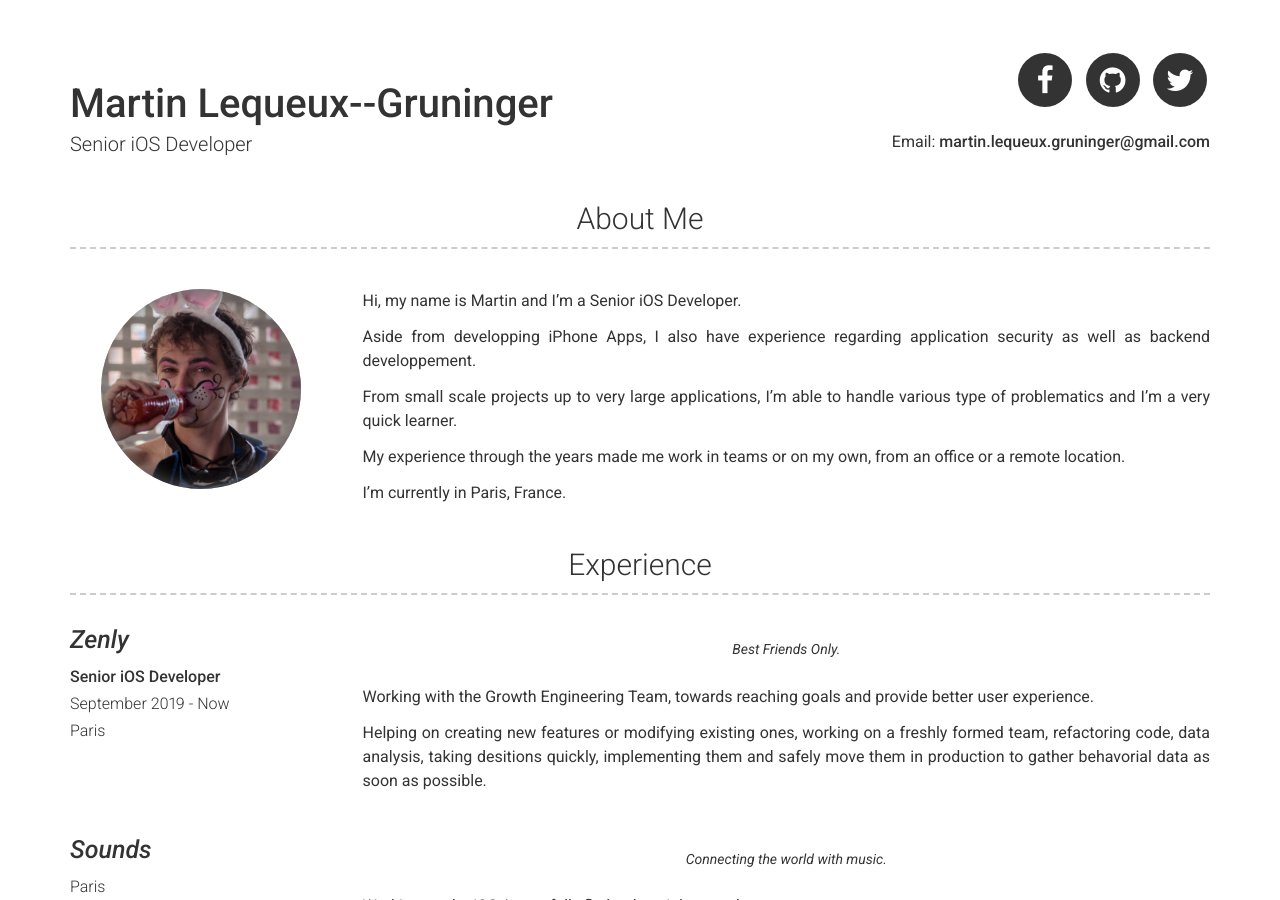
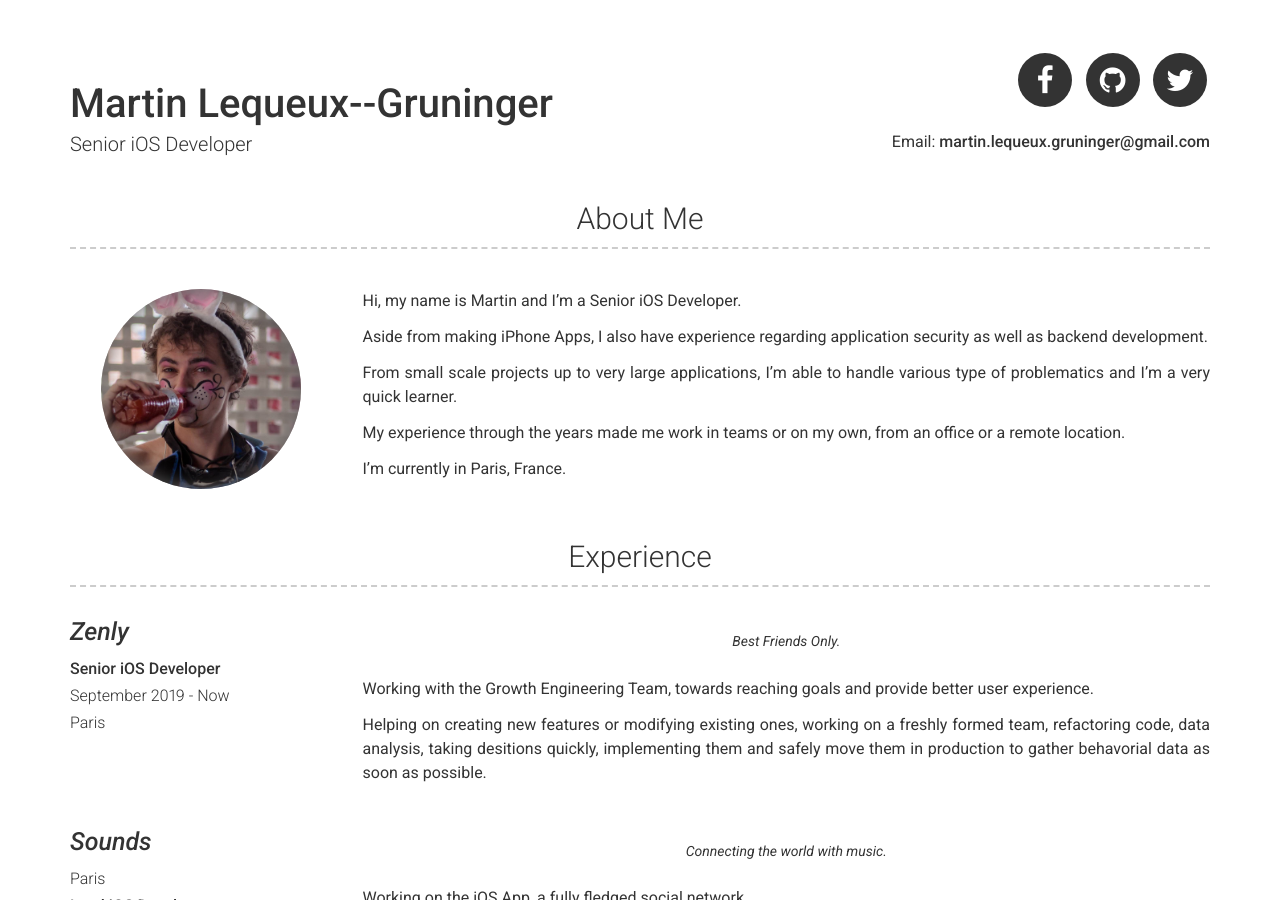
Before and after one commit to mlequeux/mlequeux.github.io, a Jekyll site: the page built from index.md, in a window 1280 px wide and 900 px high. Built offline with Jekyll 4.4.1, drawn with Linux system fonts in a browser that asks for light colours.

Commit message:
fix: typo

```diff
--- a/_config.yml
+++ b/_config.yml
@@ -26,7 +26,7 @@ about_profile_image: images/profile.jpg
 about_content: | # this will include new lines to allow paragraphs
   Hi, my name is Martin and I'm a Senior iOS Developer.
 
-  Aside from developping iPhone Apps, I also have experience regarding application security as well as backend developpement.
+  Aside from making iPhone Apps, I also have experience regarding application security as well as backend development.
 
   From small scale projects up to very large applications, I'm able to handle various type of problematics and I'm a very quick learner.
 
```
